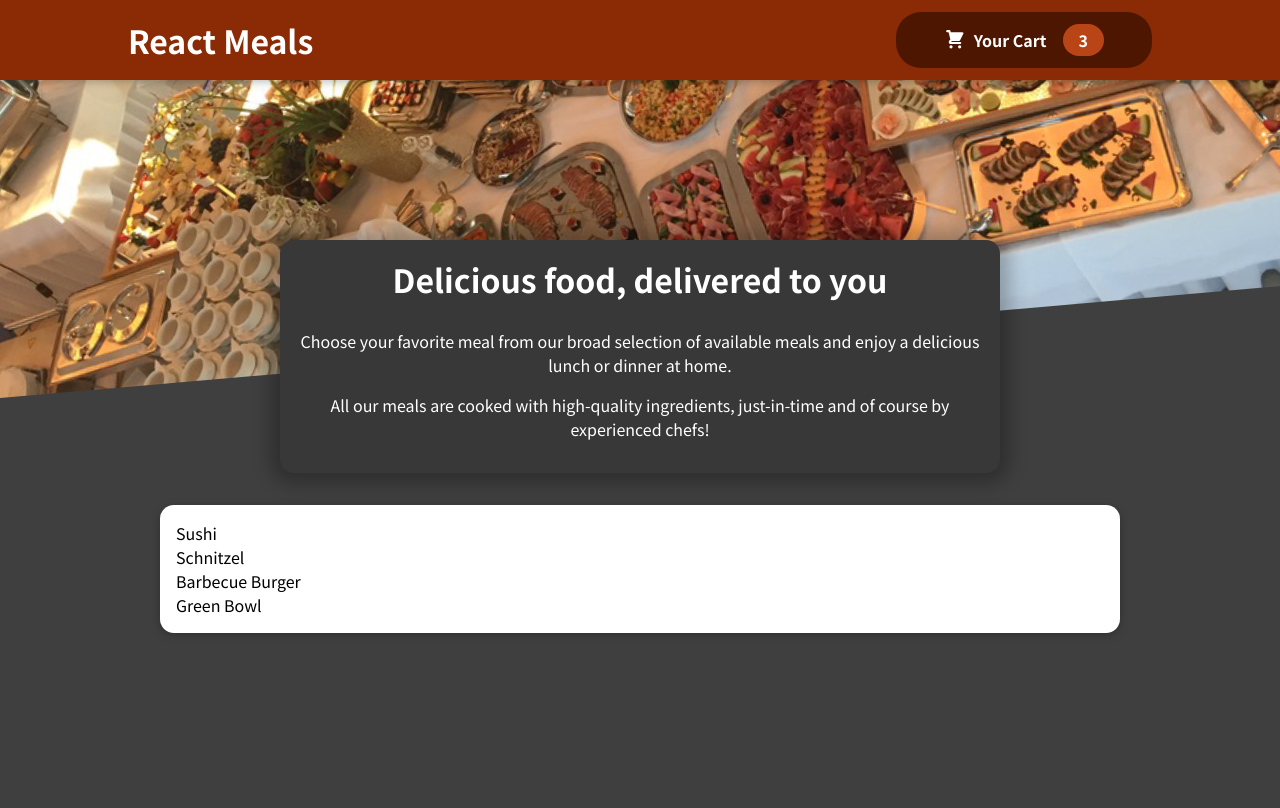
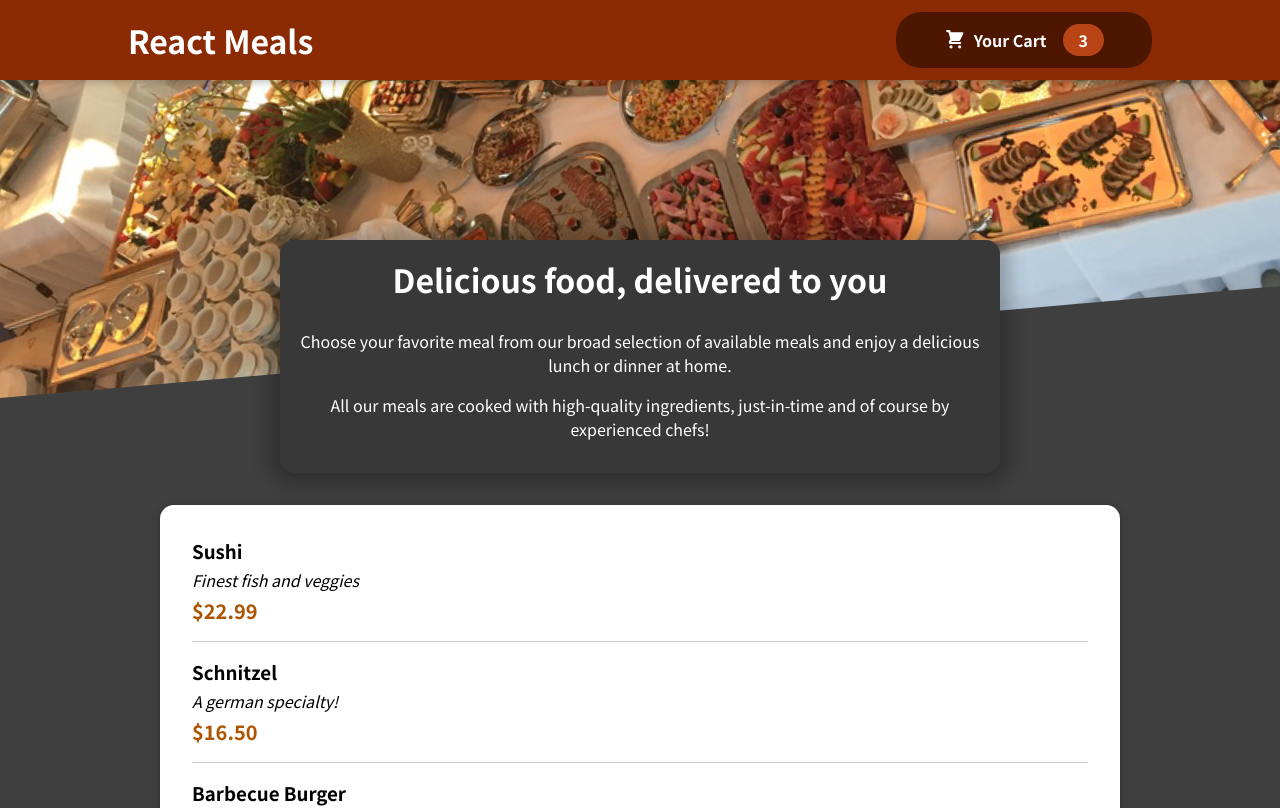
Before and after one commit to JeanCremonezzi/React-Meals, a React (Create React App) app: page / in a window 1280 px wide. Shown: the top 808 px of the page. Built offline with nearby package versions, Linux system fonts and the light colour scheme.

Commit message:
feat: MealItem component

```diff
--- a/src/components/Meals/AvailableMeals/AvailableMeals.js
+++ b/src/components/Meals/AvailableMeals/AvailableMeals.js
@@ -1,4 +1,5 @@
 import { Card } from "../../UI/Card/Card";
+import { MealItem } from "../MealItem/MealItem";
 
 import styles from "./AvailableMeals.module.css";
 
@@ -31,7 +32,14 @@
 
 export const AvailableMeals = () => {
 	const mealsList = DUMMY_MEALS.map((meal) => {
-		return <li key={meal.id}>{meal.name}</li>;
+		return (
+			<MealItem
+				key={meal.id}
+				name={meal.name}
+				description={meal.description}
+				price={meal.price}
+			/>
+		);
 	});
 
 	return (
--- /dev/null
+++ b/src/components/Meals/MealItem/MealItem.js
@@ -0,0 +1,17 @@
+import styles from "./MealItem.module.css";
+
+export const MealItem = (props) => {
+	const formatPrice = `$${props.price.toFixed(2)}`;
+
+	return (
+		<li className={styles.meal}>
+			<div>
+				<h3>{props.name}</h3>
+				<div className={styles.description}>{props.description}</div>
+				<div className={styles.price}>{formatPrice}</div>
+			</div>
+
+			<div></div>
+		</li>
+	);
+};
--- /dev/null
+++ b/src/components/Meals/MealItem/MealItem.module.css
@@ -0,0 +1,22 @@
+.meal {
+	display: flex;
+	justify-content: space-between;
+	margin: 1rem;
+	padding-bottom: 1rem;
+	border-bottom: 1px solid #ccc;
+}
+
+.meal h3 {
+	margin: 0 0 0.25rem 0;
+}
+
+.description {
+	font-style: italic;
+}
+
+.price {
+	margin-top: 0.25rem;
+	font-weight: bold;
+	color: #ad5502;
+	font-size: 1.25rem;
+}
```
